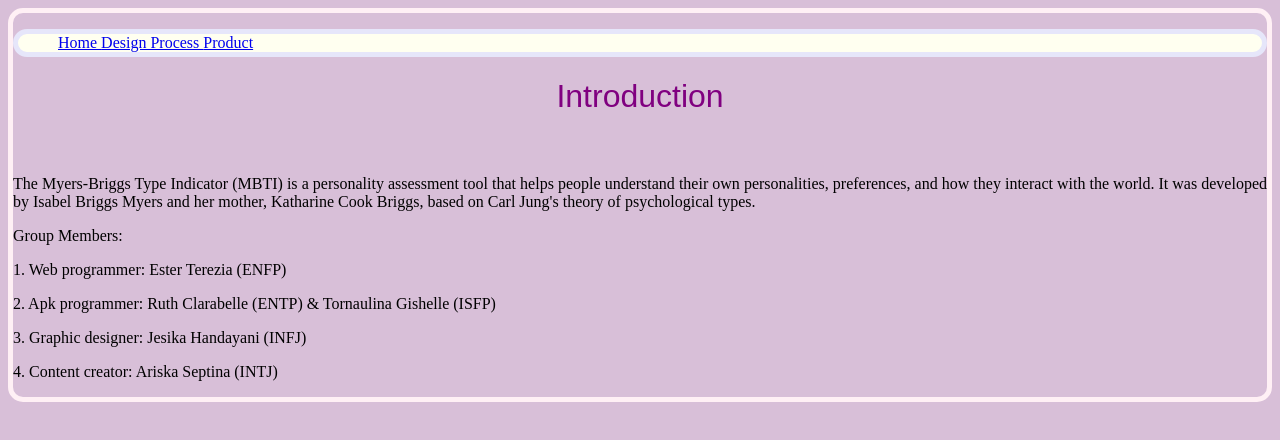
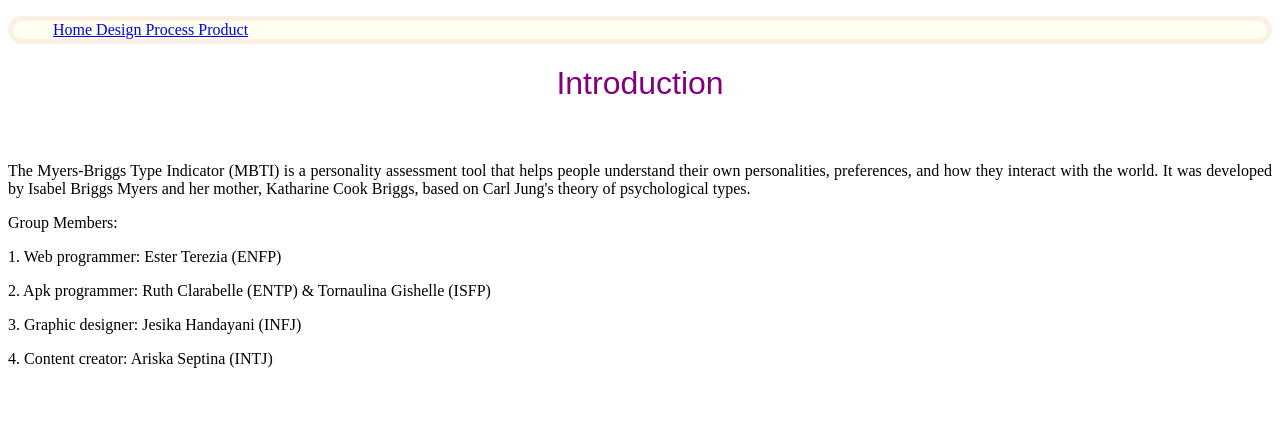
Before and after one commit to klpk5infor/Odysseys, a plain HTML site: page index.html in a window 1280 px wide. Drawn offline with Linux system fonts and the light colour scheme; a script that the page names is missing.

Commit message:
styles.css

```diff
--- a/styles.css
+++ b/styles.css
@@ -1,15 +1,15 @@
 /* Place your CSS styles in this file */
 
 body {
-    background-color: thistle;
-    border: 5px solid lavenderblush;
+    background-color: bone;
+    border: 5px solid salt;
     border-radius: 15px;
 }
 
 ul {
     list-style-type: none;
     background-color:ivory;
-    border: 5px solid lavender;
+    border: 5px solid linen;
     border-radius: 15px;
 }
 
```
